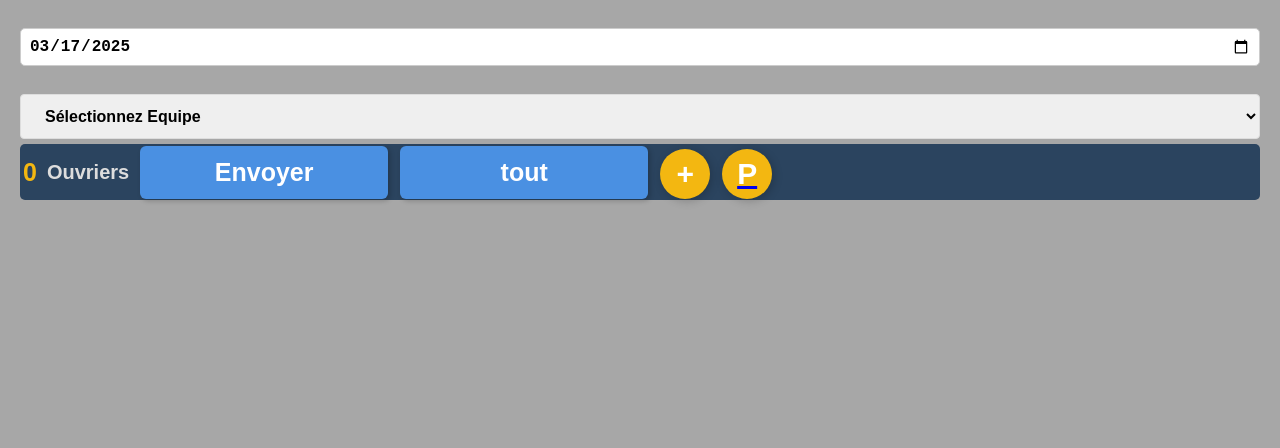
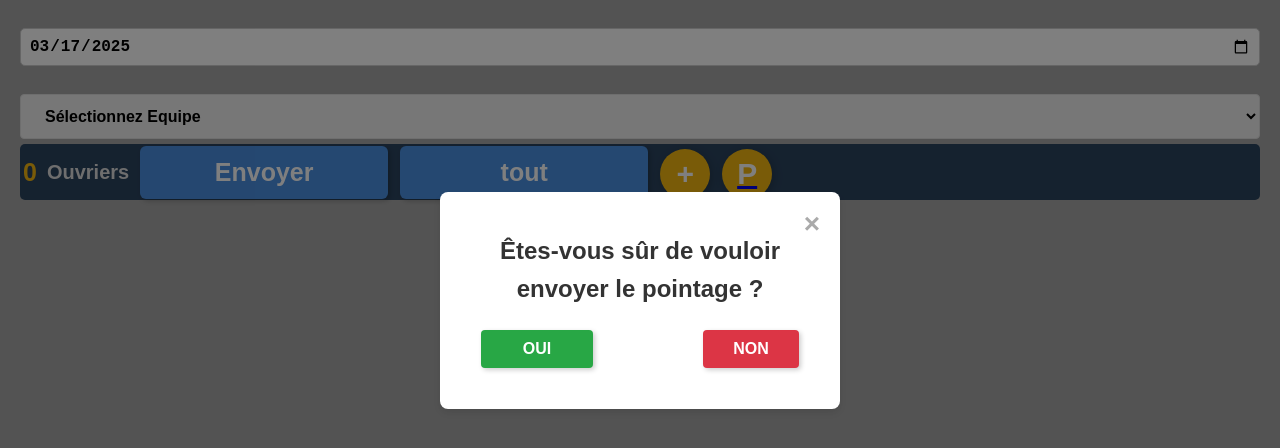
Before and after one commit to aroma-RH/POINTAGE-F21, a plain HTML site: page index.html in a window 1280 px wide. Both pictures are taken after a click on the button "Envoyer". Drawn offline with Linux system fonts and the light colour scheme; no server answers.

Commit message:
Update index.html

```diff
--- a/index.html
+++ b/index.html
@@ -276,6 +276,113 @@ input.hoursInput {
             border: 1px solid #ccc;
             border-radius: 5px;
         }
+
+        /* Modal Background */
+.modal {
+    display: none;
+    position: fixed;
+    z-index: 1;
+    left: 0;
+    top: 0;
+    width: 100%;
+    height: 100%;
+    background-color: rgba(0, 0, 0, 0.5);
+    animation: fadeIn 0.3s ease;
+}
+
+/* Modal Content */
+.modal-content {
+    background-color: #fff;
+    margin: 15% auto;
+    padding: 20px;
+    border-radius: 8px;
+    width: 80%;
+    max-width: 400px;
+    box-shadow: 0 4px 8px rgba(0, 0, 0, 0.1);
+    animation: slideUp 0.3s ease;
+}
+
+/* Close Button */
+.close {
+    color: #aaa;
+    font-size: 28px;
+    font-weight: bold;
+    position: absolute;
+    top: 10px;
+    right: 20px;
+    cursor: pointer;
+}
+
+/* Modal Body */
+.modal-body {
+    text-align: center;
+    padding: 20px;
+}
+
+.modal-description {
+    font-size: 16px;
+    color: #555;
+    margin-bottom: 20px;
+}
+
+/* Button Styles */
+.modal-buttons {
+    display: flex;
+    justify-content: space-between;
+
+}
+
+.confirm-btn, .cancel-btn {
+    padding: 10px 20px;
+    border: none;
+    border-radius: 4px;
+    cursor: pointer;
+    font-size: 16px;
+
+}
+
+.confirm-btn {
+    background-color: #28a745;
+    color: white;
+    transition: background-color 0.3s ease;
+    width: 35%;
+}
+
+.confirm-btn:hover {
+    background-color: #218838;
+}
+
+.cancel-btn {
+    background-color: #dc3545;
+    color: white;
+    transition: background-color 0.3s ease;
+    width: 30%;
+}
+
+.cancel-btn:hover {
+    background-color: #c82333;
+}
+
+/* Fade-in Animation */
+@keyframes fadeIn {
+    from {
+        opacity: 0;
+    }
+    to {
+        opacity: 1;
+    }
+}
+
+/* Slide-up Animation */
+@keyframes slideUp {
+    from {
+        transform: translateY(50px);
+    }
+    to {
+        transform: translateY(0);
+    }
+}
+
     </style>
 </head>
 <body>
@@ -287,7 +394,7 @@ input.hoursInput {
     <option value="">Sélectionnez Equipe</option>
 </select>
 
-<p class="summary"><span id="selectedCount">0</span> Ouvriers<button onclick="saveData()">Envoyer</button> <button onclick="toggleSelectAll()"> tout</button> <button class="plus-button" onclick="openModal()">+</button><a href="https://aroma-rh.github.io/F21POINTAGE21/">
+<p class="summary"><span id="selectedCount">0</span> Ouvriers<button onclick="OPED()">Envoyer</button> <button onclick="toggleSelectAll()"> tout</button> <button class="plus-button" onclick="openModal()">+</button><a href="https://aroma-rh.github.io/F21POINTAGE21/">
     <button class="plus-button" >P</button>
 </a></p>
 
@@ -313,7 +420,25 @@ input.hoursInput {
 
     </div>
 
+<div id="confirmationModal" class="modal">
+    <div class="modal-content">
+        <span class="close" onclick="closeConfirmationModal()">&times;</span>
+        <div class="modal-body">
+            <h2>Êtes-vous sûr de vouloir envoyer le pointage ?</h2>
+            <div class="modal-buttons">
+                <button class="confirm-btn" onclick="saveData()">OUI</button>
+                <button class="cancel-btn" onclick="closeConfirmationModal()">NON</button>
+            </div>
+        </div>
+    </div>
+</div>
+
+
+
+
+
     <script>
+
         let today = new Date().toISOString().split('T')[0];
 
 
@@ -357,7 +482,7 @@ function openModal() {
         finca: finca
     };
 
-    fetch("https://script.google.com/macros/s/AKfycbzc40u7FBeYISqVRxoNmyuFjnM-38JrpE49e1_VNUcjBgHhTVoSS6usXJ5X3Dli9YL8RA/exec", {
+    fetch("https://script.google.com/macros/s/AKfycbxbrJiAAZkWX_DA1OZNIg3qjKHIuuUnQB5nYDtKyQxejZXqXWUfcXBi114ofy3uBklS/exec", {
     method: "POST",
     mode: "no-cors",
     headers: { "Content-Type": "application/json" },
@@ -390,7 +515,7 @@ function toggleSelectAll() {
 }
 
 async function fetchGroups() {
-    const url = "https://script.google.com/macros/s/AKfycbzepFi12NAzSQYScWN0QEZgDYrtZVmLKz4tVbfrHU1iWx9hvb6pkLeKnuANZcfQUGH-3Q/exec";
+    const url = "https://script.google.com/macros/s/AKfycbxbrJiAAZkWX_DA1OZNIg3qjKHIuuUnQB5nYDtKyQxejZXqXWUfcXBi114ofy3uBklS/exec";
     try {
         const response = await fetch(url);
         const data = await response.json();
@@ -479,12 +604,10 @@ function updateRowSelection(row, selected) {
     const codeValue = codeCell.textContent.trim();
 
     // VARIABLE S7AB SWAYE3
-   const h12 = ["4116", "456", "1648" ,"4029" ];
+    const h12 = ["4116", "456", "1648" ,"4029" ];
     const h9 = ["7416", "12419", "19939", "26730", "27399", "30609", "37079", "40183", "38774", "41294", "44943", "28679", "58451","34372"];
     const h10 = ["4236", "7694", "13536", "15062","23825", "28541", "29730", "45894", "48337", "41371"];
-    const fix = ["69", "1829", "4263", "12488", "14829", "21477", "27496", "28055", "57281", "52206", "32781", "33567", "36435", "36688", "40182", "42195", "21995", "4954", "43861", "27495", "57743", "27893", "3655", "3216", "6035", "4935", "57843", "23133","24375","22423","58806","31445","55902","37541","46467"];
-
-
+      const fix = ["69", "1829", "4263", "12488", "14829", "21477", "27496", "28055", "57281", "52206", "32781", "33567", "36435", "36688", "40182", "42195", "21995", "4954", "43861", "27495", "57743", "27893", "3655", "3216", "6035", "4935", "57843", "23133","24375","22423","58806","31445","55902","37541","46467"];
     if (selected) {
         row.classList.add("selected");
 
@@ -516,7 +639,15 @@ function updateRowSelection(row, selected) {
             document.getElementById("selectedCount").textContent = count;
         }
 
+        function OPED() {
+    // Show the confirmation modal
+    document.getElementById("confirmationModal").style.display = "block";
+}
 
+// Function to close the confirmation modal
+function closeConfirmationModal() {
+    document.getElementById("confirmationModal").style.display = "none";
+}
 
 
 
@@ -542,7 +673,7 @@ function updateRowSelection(row, selected) {
                 return;
             }
 
-            const url = "https://script.google.com/macros/s/AKfycbzepFi12NAzSQYScWN0QEZgDYrtZVmLKz4tVbfrHU1iWx9hvb6pkLeKnuANZcfQUGH-3Q/exec";
+            const url = "https://script.google.com/macros/s/AKfycbxbrJiAAZkWX_DA1OZNIg3qjKHIuuUnQB5nYDtKyQxejZXqXWUfcXBi114ofy3uBklS/exec";
             try {
                 const response = await fetch(url, {
                     method: "POST",
@@ -561,7 +692,10 @@ function updateRowSelection(row, selected) {
                 checkbox.checked = false;
                 updateRowSelection(checkbox.closest("tr"), false);
             });
+            closeConfirmationModal();
         }
+
+
 
         fetchGroups();
     </script>
```
